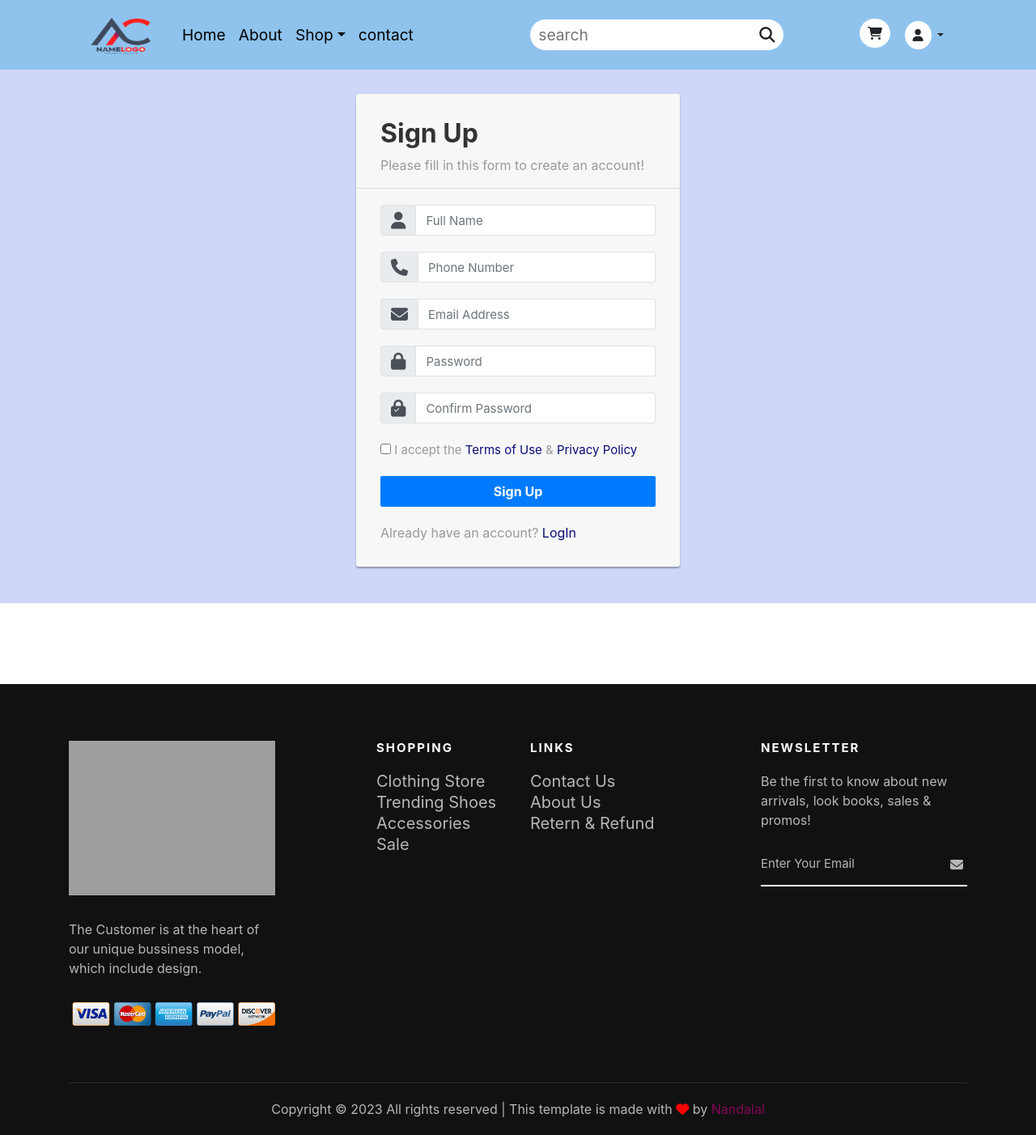
After one commit to Nandalal97/shopping, a PHP site: page /signup.php in a window 1280 px wide. The commit adds this page. Shown: the whole page at 81% size. Run offline with PHP 8.4, Linux system fonts and the light colour scheme; some libraries are stand-ins or nearby versions; grey boxes are pictures that could not be loaded.

Commit message:
signup & logIn page add

```diff
--- a/contact.php
+++ b/contact.php
@@ -1,5 +1,5 @@
 <?php
-include 'header.php';
+include 'head1.php';
  ?>
 <div class="container-fluid px-5 my-5">
   <div class="row justify-content-center ">
--- a/css/style.css
+++ b/css/style.css
@@ -1,8 +1,12 @@
+
+
 *{
   margin: 0;
   padding: 0;
   box-sizing: border-box;
 }
+
+
 :root{
   --main-color1: #eb4d4b;
   --text-color: #820554;
--- /dev/null
+++ b/css/user.css
@@ -0,0 +1,125 @@
+.users{
+  background-color: #ced6fa;
+}
+
+.form-control {
+	font-size: 15px;
+}
+.form-control, .form-control:focus, .input-group-text {
+	border-color: #e1e1e1;
+}
+.form-control, .btn {
+	border-radius: 3px;
+}
+.signup-form {
+	width: 400px;
+	margin: 0 auto;
+	padding: 30px 0;
+
+}
+.signup-form form {
+	color: #999;
+	border-radius: 3px;
+	margin-bottom: 15px;
+	background: #f7f7f7;
+	box-shadow: 0px 2px 2px rgba(0, 0, 0, 0.3);
+	padding: 30px;
+}
+.signup-form h2 {
+	color: #333;
+	font-weight: bold;
+	margin-top: 0;
+}
+.signup-form hr {
+	margin: 0 -30px 20px;
+}
+.signup-form .form-group {
+	margin-bottom: 20px;
+}
+.signup-form label {
+	font-weight: normal;
+	font-size: 15px;
+}
+.signup-form .form-control {
+	min-height: 38px;
+	box-shadow: none !important;
+}
+.signup-form .input-group-addon {
+	max-width: 42px;
+	text-align: center;
+}
+.signup-form .btn, .signup-form .btn:active {
+	font-size: 16px;
+	font-weight: bold;
+
+	border: none;
+	min-width: 140px;
+}
+
+.signup-form a {
+	color: #fff;
+	text-decoration: underline;
+}
+.signup-form a:hover {
+	text-decoration: none;
+}
+.signup-form form a {
+	color: #090c74;
+	text-decoration: none;
+
+}
+.signup-form form a:hover {
+	text-decoration: underline;
+}
+.signup-form .fa {
+	font-size: 21px;
+}
+.signup-form .fa-paper-plane {
+	font-size: 18px;
+}
+.signup-form .fa-check {
+	color: #fff;
+	left: 17px;
+	top: 18px;
+	font-size: 7px;
+	position: absolute;
+}
+
+
+/* Log In  */
+
+.login-form {
+  width: 340px;
+  margin: 50px auto;
+}
+.login-form form {
+  margin-bottom: 15px;
+  background: #f7f7f7;
+  box-shadow: 0px 2px 2px rgba(0, 0, 0, 0.3);
+  padding: 30px;
+}
+.login-form h2 {
+  margin: 0 0 15px;
+}
+.form-control, .btn {
+  min-height: 38px;
+  border-radius: 2px;
+}
+.input-group-addon .fa {
+  font-size: 18px;
+}
+.btn {
+  font-size: 15px;
+  font-weight: bold;
+}
+.bottom-action {
+  font-size: 14px;
+}
+
+.login-form .btn, .form-group .btn:active {
+	font-size: 1.2rem;
+	font-weight: bold;
+
+	border: none;
+	min-width: 140px;
+}
--- a/head1.php
+++ b/head1.php
@@ -8,6 +8,8 @@
     <link rel="stylesheet" href="css/bootstrap.css" />
     <link rel="stylesheet" href="contact.css">
     <link rel="stylesheet" href="css/cart.css">
+    <link rel="stylesheet" href="css/user.css">
+
     <link rel="stylesheet" href="css/style.css" />
     <title>Document</title>
   </head>
@@ -17,7 +19,8 @@
 
 
 
-  <header class="body_contain">
+  <header>
+    <div class="body_contain">
   <div class="container">
   <div class="body_contain">
       <div class="main_contain">
@@ -71,8 +74,8 @@
                 <i class="fa-solid fa-user"></i>
                 </button>
                 <div class="dropdown-menu">
-                <a class="dropdown-item" href="#">Log In</a>
-                <a class="dropdown-item" href="#">Sign Up</a>
+                <a class="dropdown-item" href="login.php">Log In</a>
+                <a class="dropdown-item" href="signup.php">Sign Up</a>
         </div>
 
   </div>
@@ -96,6 +99,8 @@
   </div>
 </div>
 </div>
+
+</div>
 <!--navbar end  -->
 
 <script src="https://code.jquery.com/jquery-3.2.1.slim.min.js"></script>
--- /dev/null
+++ b/signup.php
@@ -0,0 +1,80 @@
+<?php
+include 'head1.php';
+ ?>
+</head>
+
+<body>
+	<div class="users">
+		<div class="signup-form">
+			<form action="" method="post">
+			<h2>Sign Up</h2>
+			<p>Please fill in this form to create an account!</p>
+			<hr>
+					<div class="form-group">
+						<div class="input-group">
+							<div class="input-group-prepend">
+								<span class="input-group-text">
+									<span class="fa fa-user"></span>
+								</span>
+							</div>
+							<input type="text" class="form-control" name="name" placeholder="Full Name" required="required">
+						</div>
+					</div>
+					<div class="form-group">
+						<div class="input-group">
+							<div class="input-group-prepend">
+								<span class="input-group-text">
+								<i class="fa fa-phone" aria-hidden="true"></i>
+								</span>
+							</div>
+							<input type="text" class="form-control" name="phone" placeholder="Phone Number" maxlength="10" minlength="10" required="required">
+						</div>
+					</div>
+
+					<div class="form-group">
+						<div class="input-group">
+							<div class="input-group-prepend">
+								<span class="input-group-text">
+									<i class="fa fa-envelope" aria-hidden="true"></i>
+								</span>
+							</div>
+							<input type="email" class="form-control" name="email" placeholder="Email Address" required="required">
+						</div>
+					</div>
+					<div class="form-group">
+						<div class="input-group">
+							<div class="input-group-prepend">
+								<span class="input-group-text">
+									<i class="fa fa-lock"></i>
+								</span>
+							</div>
+							<input type="text" class="form-control" name="password" placeholder="Password" required="required">
+						</div>
+					</div>
+					<div class="form-group">
+						<div class="input-group">
+							<div class="input-group-prepend">
+								<span class="input-group-text">
+									<i class="fa fa-lock"></i>
+									<i class="fa fa-check"></i>
+								</span>
+							</div>
+							<input type="text" class="form-control" name="confirm_password" placeholder="Confirm Password" required="required">
+						</div>
+					</div>
+					<div class="form-group">
+						<label class="form-check-label"><input type="checkbox" required="required"> I accept the <a href="#">Terms of Use</a> &amp; <a href="#">Privacy Policy</a></label>
+					</div>
+					<div class="form-group">
+							<button type="submit" class="btn btn-primary btn-block">Sign Up</button>
+					</div>
+					<div class="text-left">Already have an account? <a href="#">LogIn</a></div>
+			</form>
+		<!-- <div class="text-center">Already have an account? <a href="#">Login here</a></div> -->
+		</div>
+	</div>
+	<?php
+include 'footer.php';
+ ?>
+</body>
+</html>
```
Also changed, not shown: login.php (added, +46 -0 lines).
